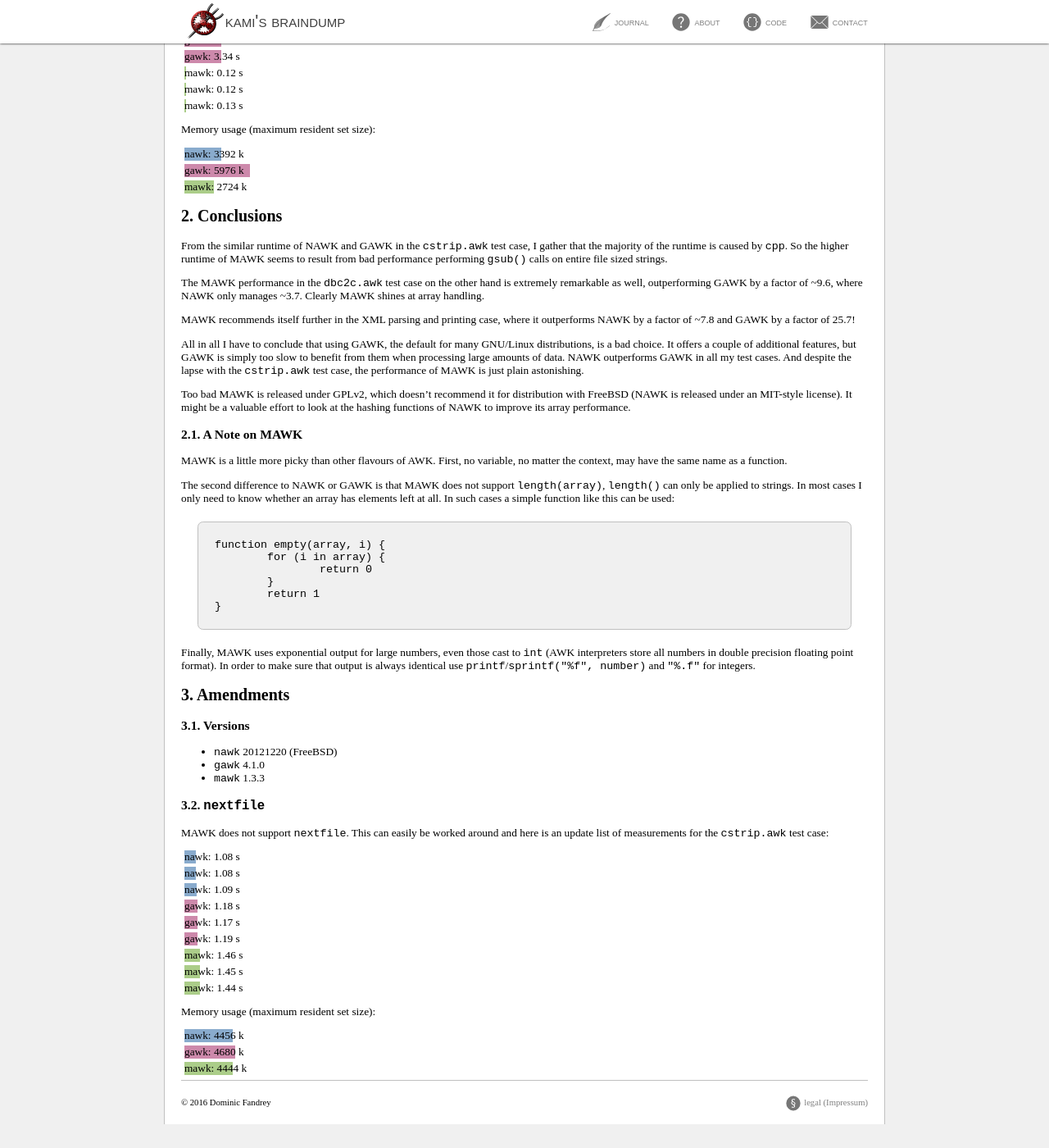
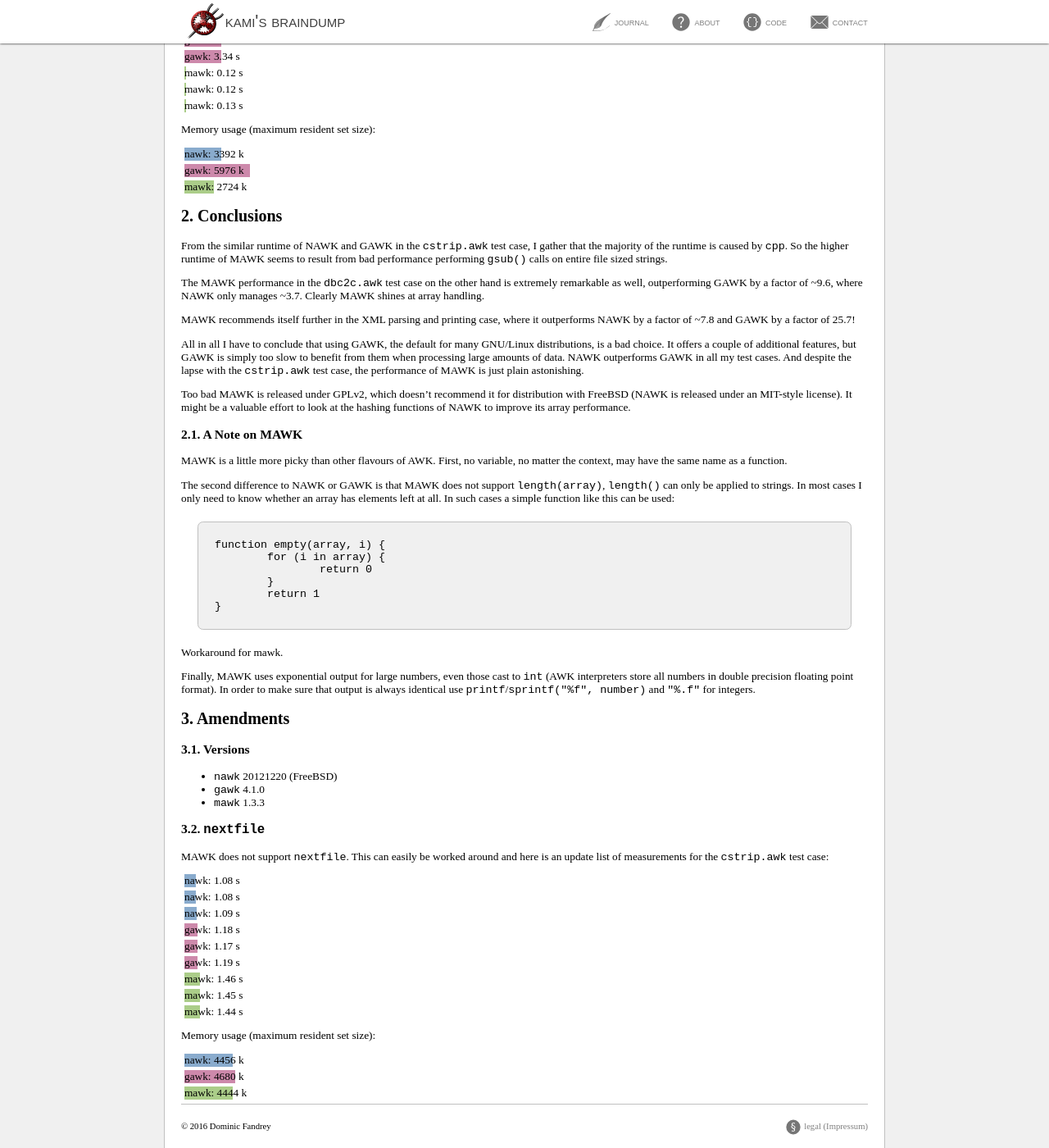
Before and after one commit to lonkamikaze/lonkamikaze.github.io, a Jekyll site: the page built from _posts/2013-10-12-awk-text-processing-speed.md, in a window 1280 px wide and 1400 px high, scrolled down 1323 px. Shown: the whole window at 82% size. Built offline with Jekyll 4.4.1, drawn with Linux system fonts in a browser that asks for light colours; before the commit the page ends 2694 px from its top, so only the background shows below that.

Commit message:
Fix code example label

```diff
--- a/_posts/2013-10-12-awk-text-processing-speed.md
+++ b/_posts/2013-10-12-awk-text-processing-speed.md
@@ -189,6 +189,8 @@ function empty(array, i) {
 }
 ~~~
 
+Workaround for mawk.
+
 Finally, MAWK uses exponential output for large numbers, even those
 cast to `int` (AWK interpreters store all numbers in double precision
 floating point format). In order to make sure that output is always
--- a/css/main.css
+++ b/css/main.css
@@ -113,7 +113,6 @@ body {
 
 #content pre + p {
 	text-align:          center;
-	position:            relative;
 	margin-top:          -15pt;
 	font-size:           80%;
 }
```
